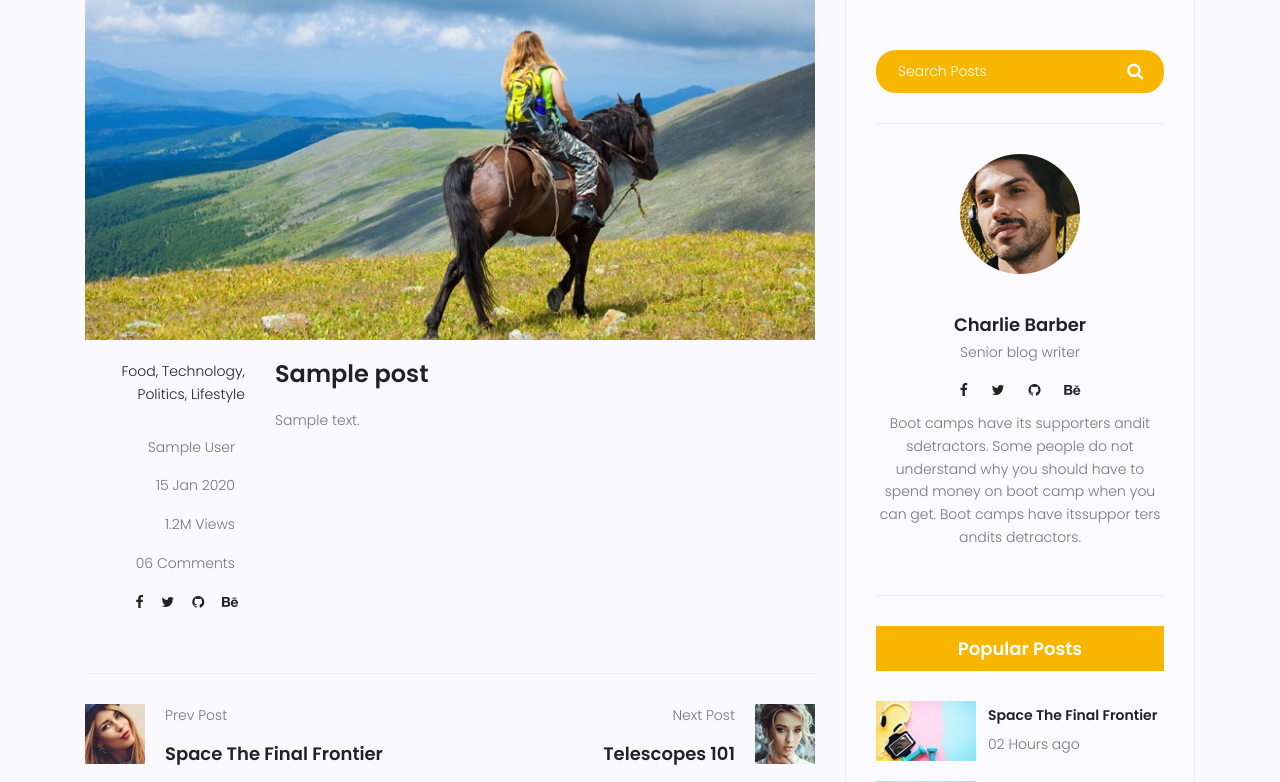
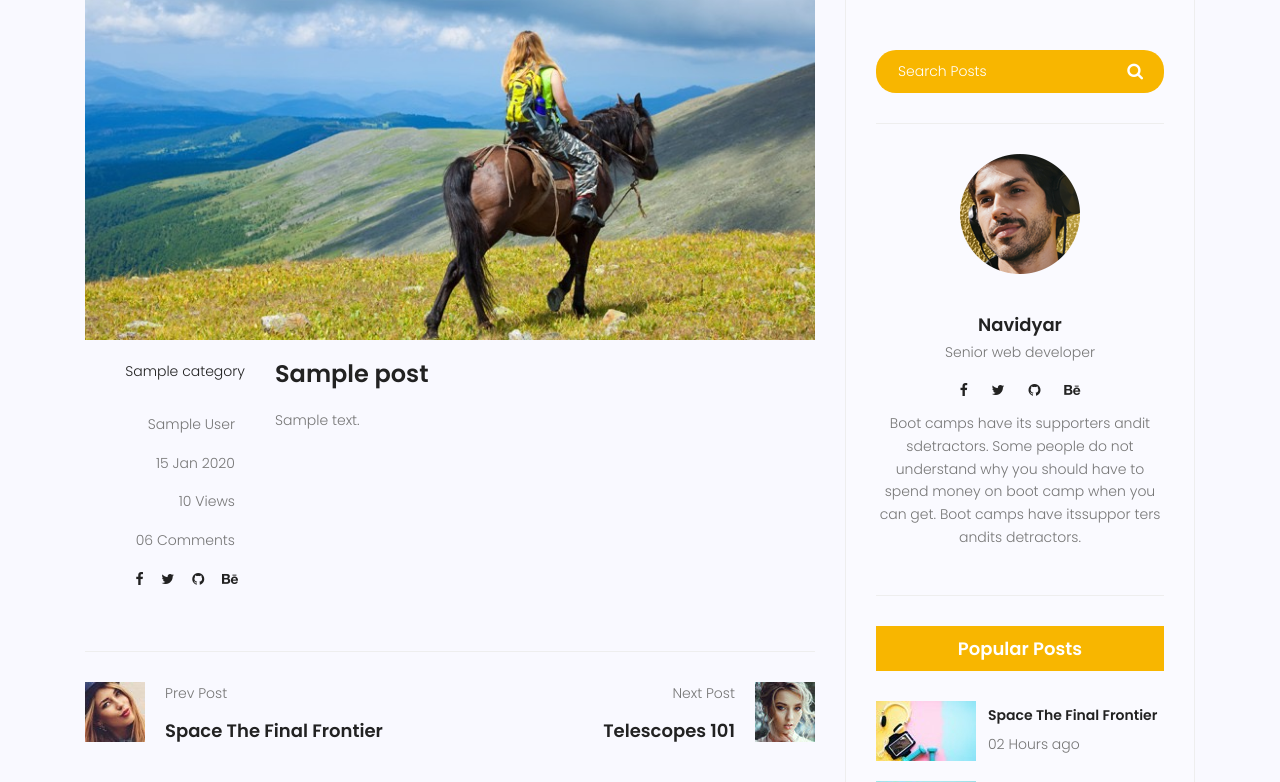
Before and after one commit to Navideyar/mysite, a Django app: page /blog/1 in a window 1280 px wide. Shown: the part 421-1203 px from the top of the page. Run offline with Django 4.2, Linux system fonts and the light colour scheme; tables that the repository leaves empty hold one stand-in row (values such as "Sample post"); some libraries are stand-ins or nearby versions.

Commit message:
Include in Template
Include writer and ads field in tempelate

```diff
--- /dev/null
+++ b/templates/blog/blog-ads.html
@@ -0,0 +1,10 @@
+{% load static %}
+
+<div class="single-sidebar-widget ads-widget">
+    <a href="#"
+      ><img
+        class="img-fluid"
+        src="{% static 'img/blog/ads-banner.jpg' %}"
+        alt=""
+    /></a>
+  </div>
--- a/templates/blog/blog-single.html
+++ b/templates/blog/blog-single.html
@@ -1,4 +1,6 @@
-{% extends 'base.html' %} {% load static %} {% block content %}
+{% extends 'base.html' %}
+{% load static %}
+{% block content %}
 <!-- start banner Area -->
 <section class="relative about-banner">
   <div class="overlay overlay-bg"></div>
@@ -35,10 +37,9 @@
           </div>
           <div class="col-lg-3 col-md-3 meta-details">
             <ul class="tags">
-              <li><a href="#">Food,</a></li>
-              <li><a href="#">Technology,</a></li>
-              <li><a href="#">Politics,</a></li>
-              <li><a href="#">Lifestyle</a></li>
+              {% for cat in post.category.all %}
+                <li><a href="#">{{ cat.name }}</a>{% if not forloop.last %}, {% endif %}</li>
+              {% endfor %}
             </ul>
             <div class="user-details row">
               <p class="user-name col-lg-12 col-md-12 col-6">
@@ -50,7 +51,7 @@
                 <span class="lnr lnr-calendar-full"></span>
               </p>
               <p class="view col-lg-12 col-md-12 col-6">
-                <a href="#">1.2M Views</a> <span class="lnr lnr-eye"></span>
+                <a href="#">{{post.counted_views}} Views</a> <span class="lnr lnr-eye"></span>
               </p>
               <p class="comments col-lg-12 col-md-12 col-6">
                 <a href="#">06 Comments</a> <span class="lnr lnr-bubble"></span>
@@ -267,31 +268,8 @@
               <button type="submit"><i class="fa fa-search"></i></button>
             </form>
           </div>
-          <div class="single-sidebar-widget user-info-widget">
-            <img src="{% static 'img/blog/user-info.png' %}" alt="" />
-            <a href="#"><h4>Charlie Barber</h4></a>
-            <p>Senior blog writer</p>
-            <ul class="social-links">
-              <li>
-                <a href="#"><i class="fa fa-facebook"></i></a>
-              </li>
-              <li>
-                <a href="#"><i class="fa fa-twitter"></i></a>
-              </li>
-              <li>
-                <a href="#"><i class="fa fa-github"></i></a>
-              </li>
-              <li>
-                <a href="#"><i class="fa fa-behance"></i></a>
-              </li>
-            </ul>
-            <p>
-              Boot camps have its supporters andit sdetractors. Some people do
-              not understand why you should have to spend money on boot camp
-              when you can get. Boot camps have itssuppor ters andits
-              detractors.
-            </p>
-          </div>
+          {% include "blog/blog-writer.html" %}
+
           <div class="single-sidebar-widget popular-post-widget">
             <h4 class="popular-title">Popular Posts</h4>
             <div class="popular-post-list">
@@ -347,14 +325,7 @@
               </div>
             </div>
           </div>
-          <div class="single-sidebar-widget ads-widget">
-            <a href="#"
-              ><img
-                class="img-fluid"
-                src="{% static 'img/blog/ads-banner.jpg' %}"
-                alt=""
-            /></a>
-          </div>
+          {% include "blog/blog-ads.html" %}
           <div class="single-sidebar-widget post-category-widget">
             <h4 class="category-title">Post Catgories</h4>
             <ul class="cat-list">
--- /dev/null
+++ b/templates/blog/blog-writer.html
@@ -0,0 +1,27 @@
+{% load static %}
+
+<div class="single-sidebar-widget user-info-widget">
+    <img src="{% static 'img/blog/user-info.png' %}" alt="" />
+    <a href="#"><h4>Navidyar</h4></a>
+    <p>Senior web developer</p>
+    <ul class="social-links">
+      <li>
+        <a href="#"><i class="fa fa-facebook"></i></a>
+      </li>
+      <li>
+        <a href="#"><i class="fa fa-twitter"></i></a>
+      </li>
+      <li>
+        <a href="#"><i class="fa fa-github"></i></a>
+      </li>
+      <li>
+        <a href="#"><i class="fa fa-behance"></i></a>
+      </li>
+    </ul>
+    <p>
+      Boot camps have its supporters andit sdetractors. Some people do
+      not understand why you should have to spend money on boot camp
+      when you can get. Boot camps have itssuppor ters andits
+      detractors.
+    </p>
+  </div>
```
Also changed, not shown: templates/blog/blog-home.html (+12 -39 lines).
